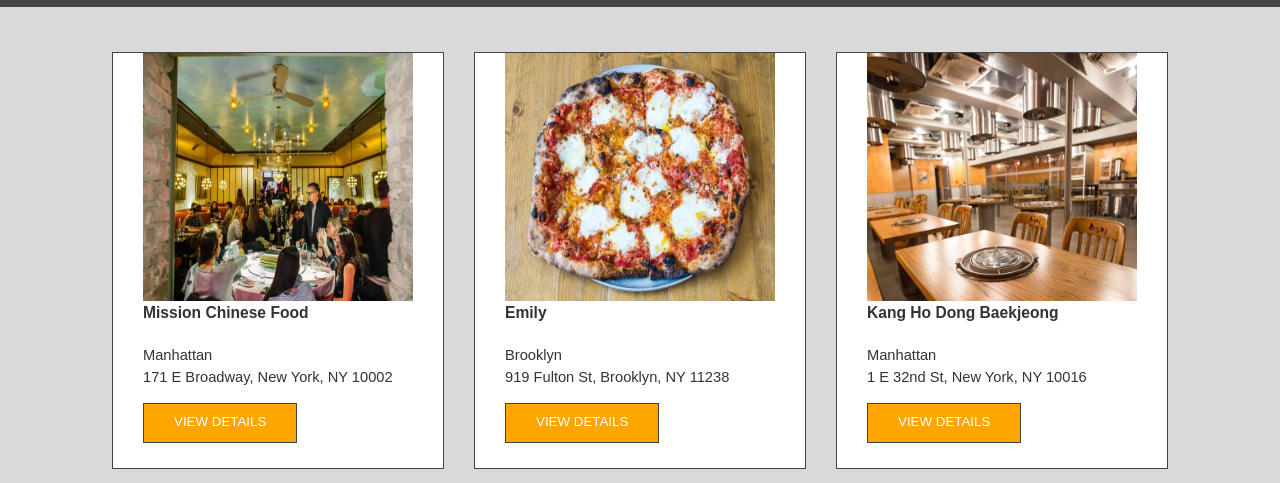
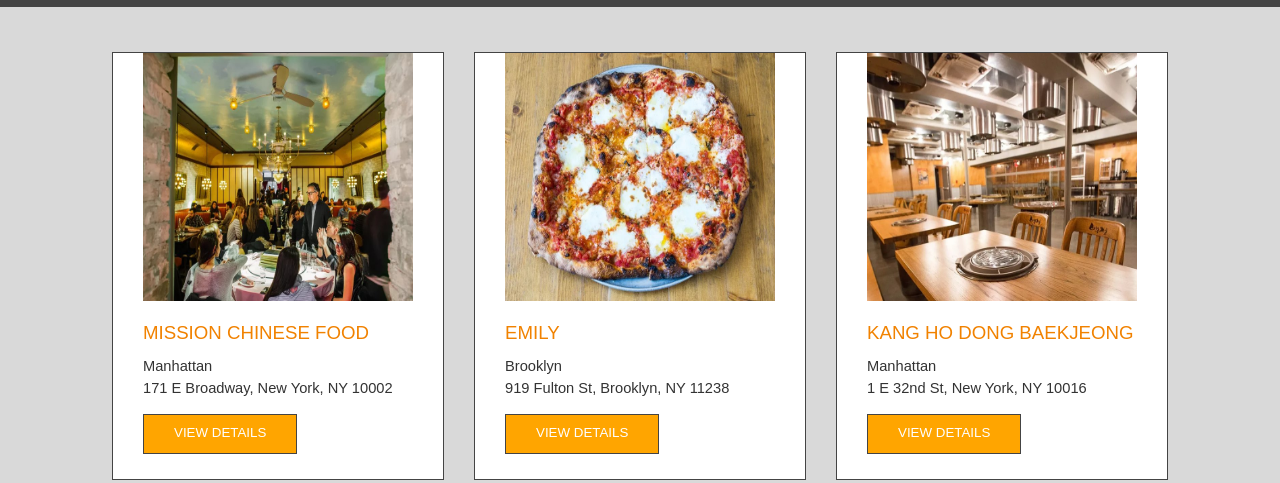
Before and after one commit to kt2187/restaurant-reviews, a plain HTML site: page index.html in a window 1280 px wide. Shown: the part 592-1075 px from the top of the page. Drawn offline with nearby package versions, Linux system fonts and the light colour scheme.

Commit message:
Update restaurant list heading

```diff
--- a/css/styles.css
+++ b/css/styles.css
@@ -184,7 +184,7 @@ nav h1 a {
   min-width: 100%;
 }
 
-#restaurants-list li h1 {
+#restaurants-list li h3 {
   color: #f18200;
   font-family: Arial,sans-serif;
   font-size: 14pt;
```
